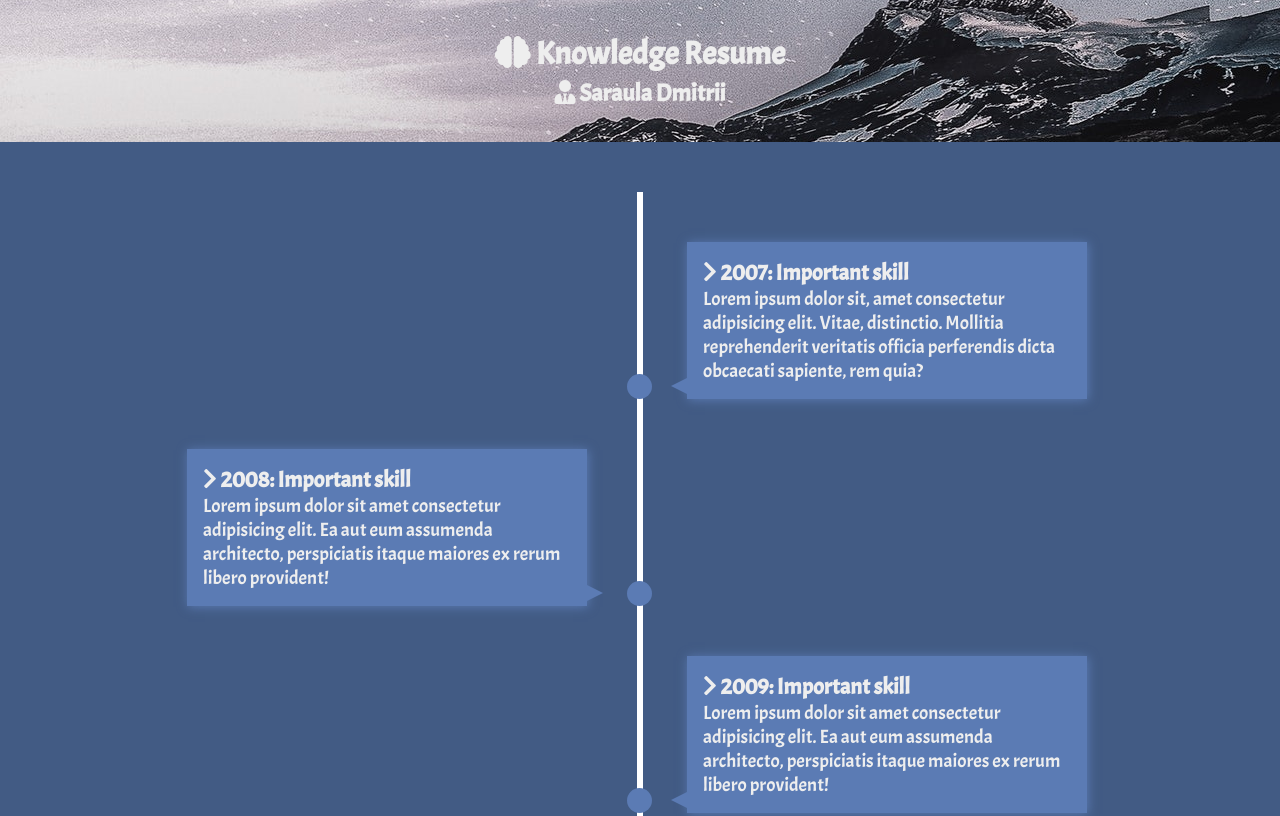
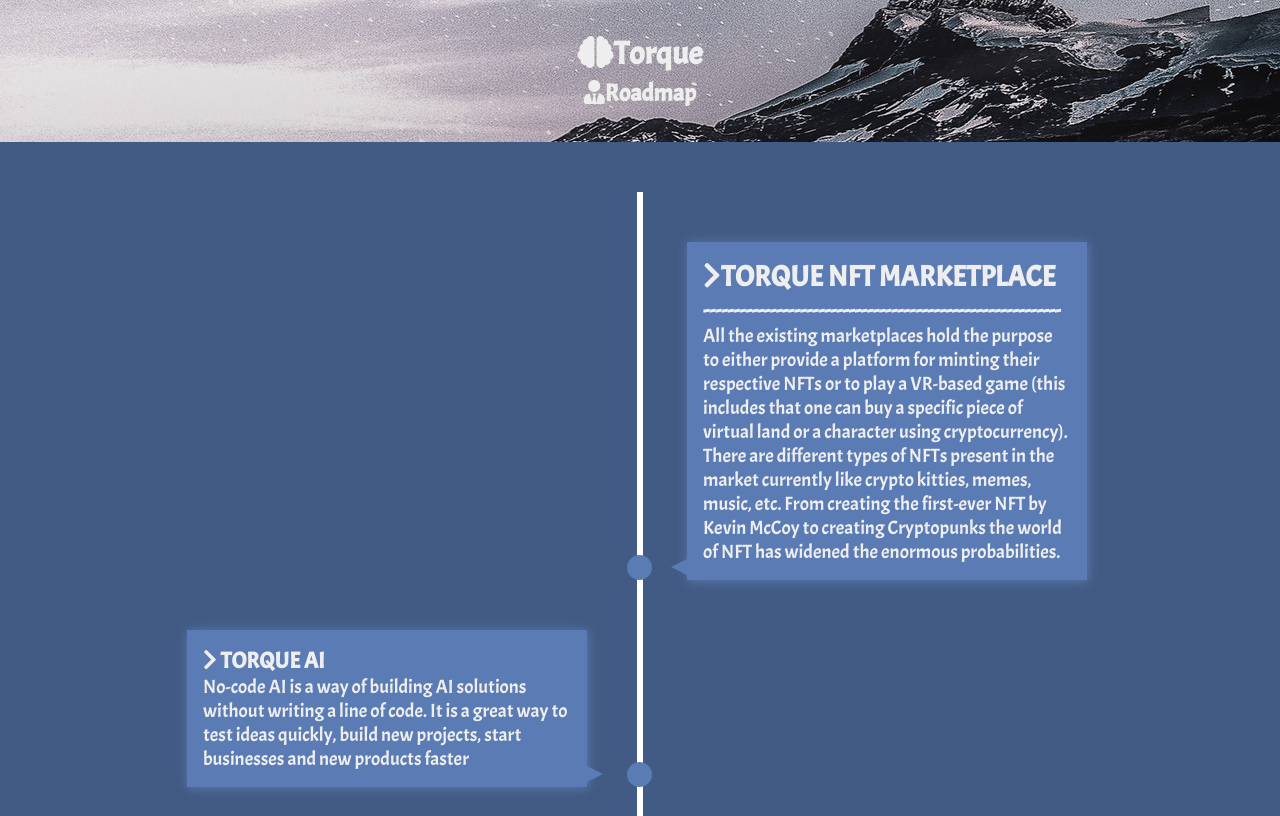
Before and after one commit to shethraj/Roadmap-timeline, a plain HTML site: page index.html in a window 1280 px wide. Shown: the top 816 px of the page. Drawn offline with Linux system fonts and the light colour scheme.

Commit message:
Update index.html

```diff
--- a/index.html
+++ b/index.html
@@ -8,30 +8,31 @@
     <link rel="stylesheet" href="https://use.fontawesome.com/releases/v5.8.2/css/all.css"
           integrity="sha384-oS3vJWv+0UjzBfQzYUhtDYW+Pj2yciDJxpsK1OYPAYjqT085Qq/1cq5FLXAZQ7Ay" crossorigin="anonymous">
     <link rel="stylesheet" href="./styles/style.css">
-    <title>Document</title>
+    <title>Torque Roadmap</title>
 </head>
 <body>
 <header id="header">
-    <h1><i class="fas fa-brain"></i> Knowledge Resume</h1>
-    <h2><i class="fas fa-user-tie"></i> Saraula Dmitrii</h2>
+    <h1><i class="fas fa-brain"></i>Torque</h1>
+    <h2><i class="fas fa-user-tie"></i>Roadmap</h2>
 </header>
 <section id="timeline">
     <ul>
         <li>
             <div>
-                <h3><i class="fas fa-chevron-right"></i> 2007: Important skill</h3>
-                <p>Lorem ipsum dolor sit, amet consectetur adipisicing elit. Vitae, distinctio. Mollitia reprehenderit veritatis officia perferendis dicta obcaecati sapiente, rem quia?</p>
+                <h2><i class="fas fa-chevron-right"></i>TORQUE NFT MARKETPLACE</h2>
+                <h3>
+                    -----------------------------------------------------------
+                </h3>
+                <p>All the existing marketplaces hold the purpose to either provide a platform for minting their respective NFTs or to play a VR-based game (this includes that one can buy a specific piece of virtual land or a character using cryptocurrency). There are different types of NFTs present in the market currently like crypto kitties, memes, music, etc. From creating the first-ever NFT by Kevin McCoy to creating Cryptopunks the world of NFT has widened the enormous probabilities.</p>
             </div>
         </li>
         <li>
             <div>
                 <h3>
-                    <i class="fas fa-chevron-right"></i> 2008: Important skill
+                    <i class="fas fa-chevron-right"></i> TORQUE AI
                 </h3>
                 <p>
-                    Lorem ipsum dolor sit amet consectetur adipisicing elit. Ea aut
-                    eum assumenda architecto, perspiciatis itaque maiores ex rerum
-                    libero provident!
+                    No-code AI is a way of building AI solutions without writing a line of code. It is a great way to test ideas quickly, build new projects, start businesses and new products faster
                 </p>
             </div>
         </li>
```
